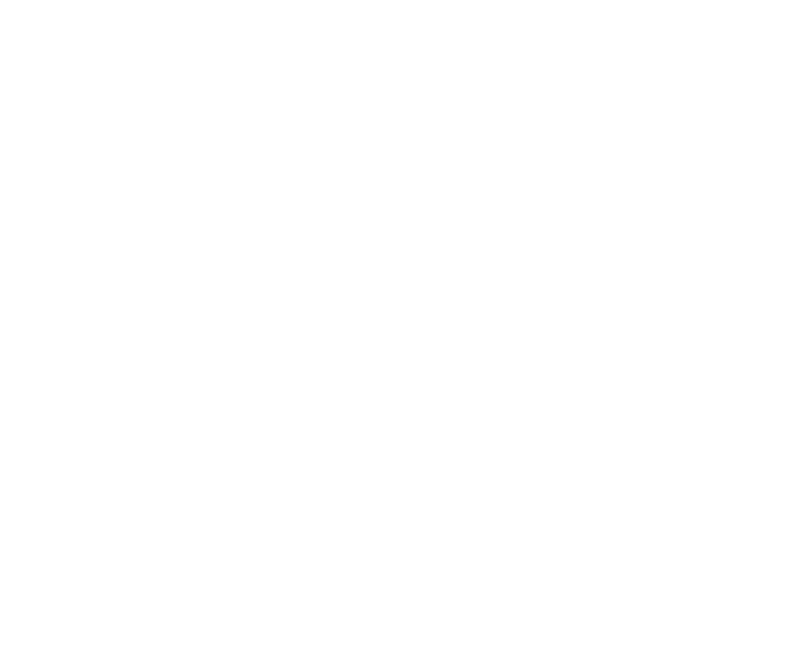
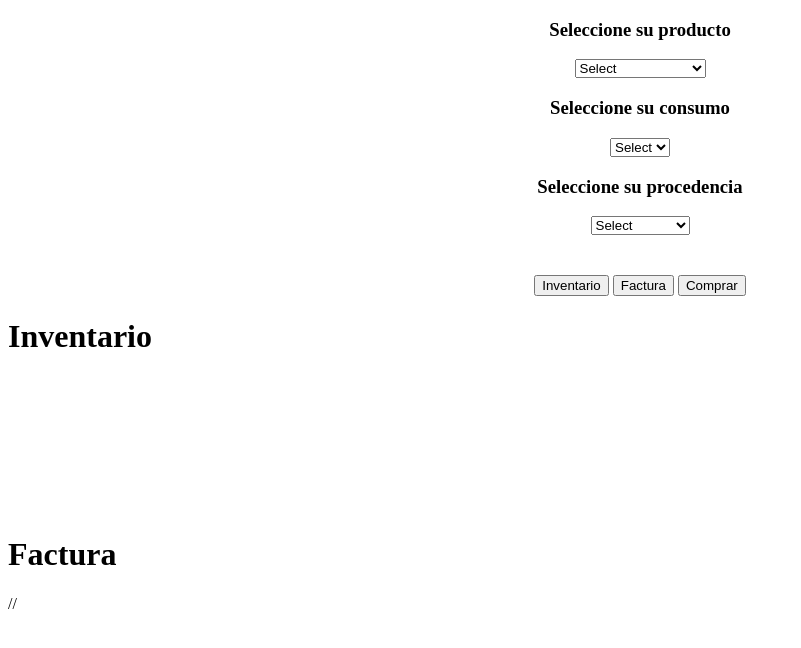
Before and after one commit to Desterpunk/Proyecto1-JAVASCRIPT, a plain HTML site: page src/index.html in a window 1280 px wide. Shown: the whole page, without its empty margins (0-801 px from the left). Drawn offline with Linux system fonts and the light colour scheme.

Commit message:
Index.html

```diff
--- a/src/index.html
+++ b/src/index.html
@@ -7,9 +7,57 @@
     <title>Document</title>
 </head>
 <body>
+    <div class="contenedor" style="text-align:center; flex: content;" >
+        <h3>Seleccione su producto</h3>
+        <select id="producto">
+            <option disabled hidden selected>Select</option>
+            <option value="opcion1">Electrodomesticos</option>
+            <option value="opcion2">Neveras</option>
+            <option value="opcion3">Televisores</option>
+        </select>
+    </div>
+    <div class="contenedor" style="text-align:center; flex: content;" >
+        <h3>Seleccione su consumo</h3>
+        <select id="consumo">
+            <option disabled hidden selected>Select</option>
+            <option value="opcion1">A</option>
+            <option value="opcion2">B</option>
+            <option value="opcion3">C</option>
+        </select>
+    </div>
+    <div class="contenedor" style="text-align:center; flex: content;" >
+        <h3>Seleccione su procedencia</h3>
+        <select id="procedencia">
+            <option disabled hidden selected>Select</option>
+            <option value="opcion1">Nacional</option>
+            <option value="opcion2">Internacional</option>
+        </select>
+    </div>
+    <div style="text-align: center; padding-top: 20px;">
+        <h2 id="info1" ></h2>
+        <h2 id="info2" ></h2>
+        <h2 id="info3" ></h2>
+        <button>Inventario</button>
+        <button id="botonResultados">Factura</button>
+        <button id="botonComprar">Comprar</button>
+
+    </div>
+
+    <div style="padding-bottom: 80px; margin-bottom: 80px; grid-row: auto;">
+        <h1>Inventario</h1>
+        <p  id="inventario"></p>
+    </div>
+    <div>
+        <h1>Factura</h1>
+        <p id="factura"></p>
+    </div>
+
+
     <script src="Electrodomesticos.js"></script>
     <script src="Neveras.js"></script>
     <script src="Televisores.js"></script>
+    <script src="Inventario.js"></script>
+    //<script src="factura.js"></script>
     <script src="Main.js"></script>
 </body>
 </html>
```
